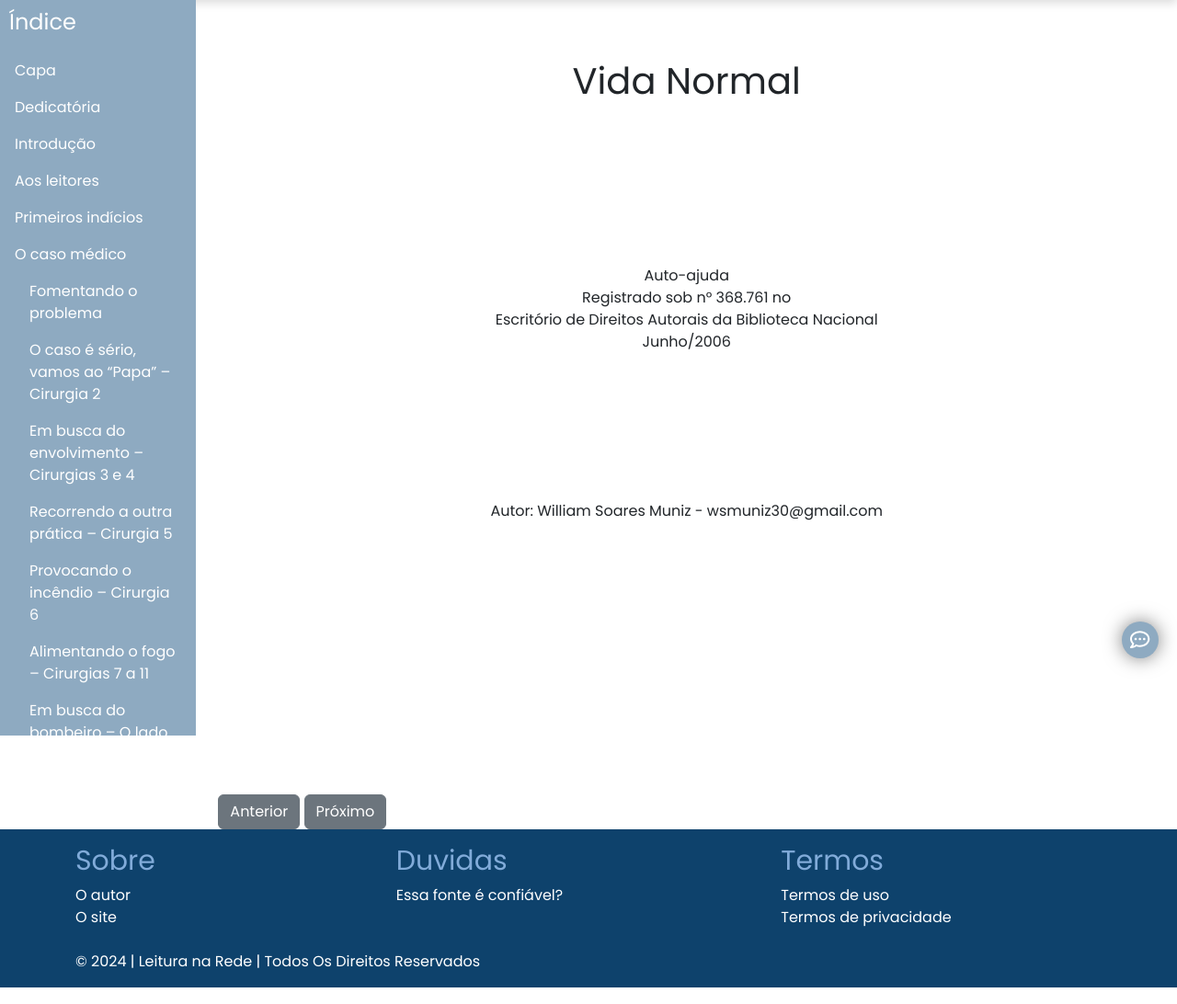
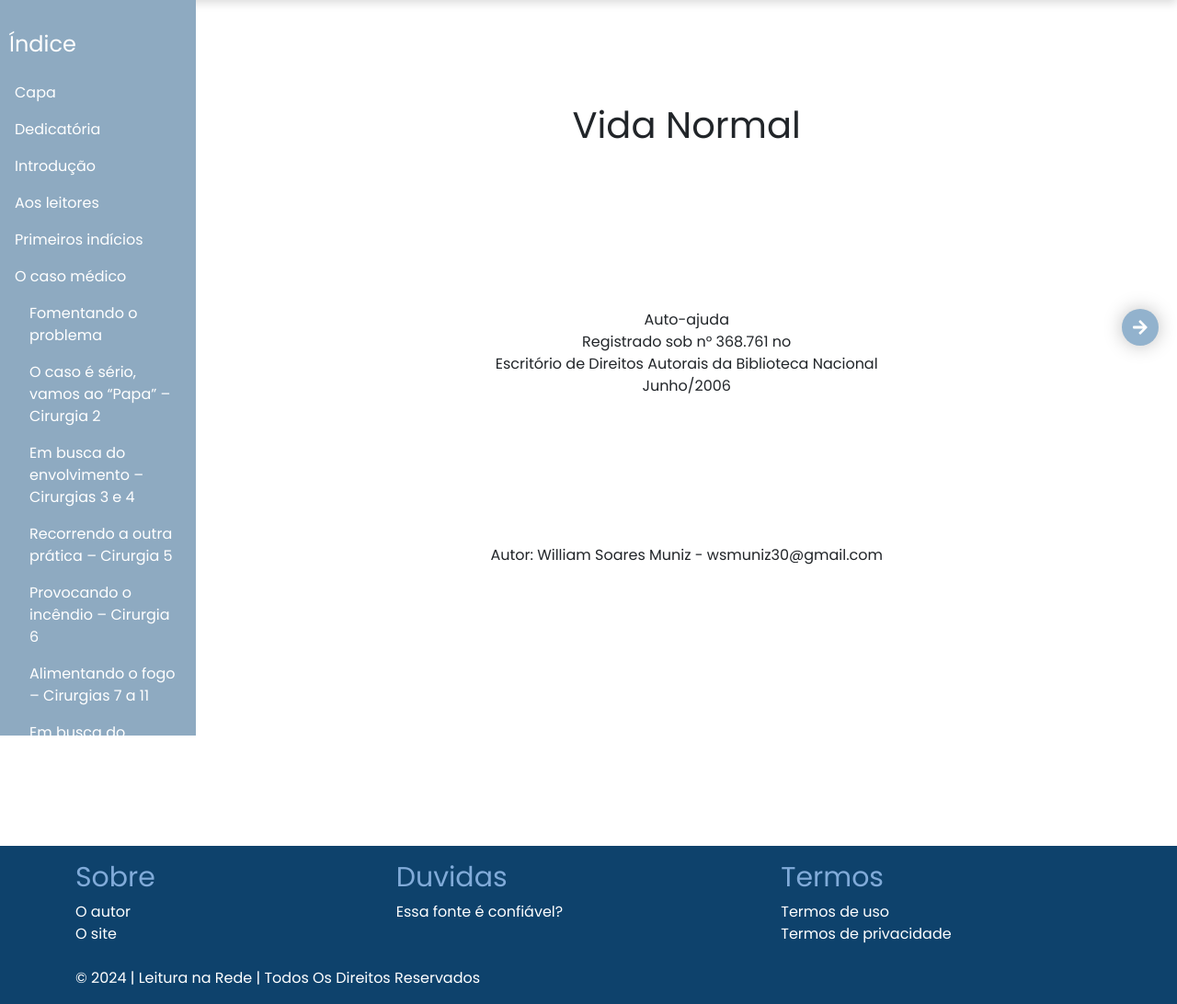
Before and after one commit to gafayad/leituranarede, a Django app: page /livros/ in a window 1280 px wide. Shown: the part 64-1156 px from the top of the page at 92% size. Run offline with Django 5.2, Linux system fonts and the light colour scheme.

Commit message:
Add files via upload

```diff
--- a/leituranarede/templates/base.html
+++ b/leituranarede/templates/base.html
@@ -81,9 +81,11 @@
 </header>
   {% endblock %}
 
+{% block botao %}
 <div id="caContato">
   <a href="/contato" id="caContato" alt="Ir ao topo da página" style="display: flex;"><i class="far fa-comment-dots fa-lg"></i></a>
 </div>
+{% endblock %}
 
 <main>
   {% block content %}
--- a/leituranarede/templates/base_dicas.html
+++ b/leituranarede/templates/base_dicas.html
@@ -23,11 +23,11 @@
                 <a class="nav-link {% if request.resolver_match.url_name == 'imprensa' %}active{% endif %}" aria-current="page" href="/imprensa">IMPRENSA</a>
               </li>
             </div>
-            <div class="links container-fluid">
+            <!-- <div class="links container-fluid">
               <li class="nav-item">
                 <a class="nav-link {% if request.resolver_match.url_name == 'testes' %}active{% endif %}" aria-current="page" href="/testes">Testes</a>
               </li>
-            </div>
+            </div> -->
             <div class="links container-fluid">
               <li class="nav-item">
                 <a class="nav-link {% if request.resolver_match.url_name == 'livros' %}active{% endif %}" href="/livros">LIVROS</a>
--- a/leituranarede/templates/cadastro.html
+++ b/leituranarede/templates/cadastro.html
@@ -11,6 +11,7 @@
 <!-- Cadastro -->
 <div class="cadastro">
   <h1>Cadastro:</h1>
+  <p style="color: red; font-weight: bold;"> Em desenvolvimento</p>
   <form id="cadastroForm">
     <div>
       <label for="nome" class="form-label">Nome completo:</label>
--- a/leituranarede/templates/entrar.html
+++ b/leituranarede/templates/entrar.html
@@ -11,6 +11,7 @@
 <!-- Entrar -->
 <section class="login container-fluid">
     <h1>Login:</h1>
+    <p style="color: red; font-weight: bold;"> Em desenvolvimento</p>
     <form id="loginForm">
   <div>
     <label for="email" class="form-label">Email:</label>
@@ -36,7 +37,8 @@
 
 <section class="beneficios">
     <div class="container-fluid">
-      <h2>Benefícios do Cadastro:</h2>
+      <h2>Benefícios:</h2>
+      <p style="color: red; font-weight: bold;"> Em desenvolvimento</p>
     </div>
 </section>
 {% endblock %}
--- a/leituranarede/templates/fale_conosco.html
+++ b/leituranarede/templates/fale_conosco.html
@@ -5,6 +5,10 @@
 {% endblock %}
 
 {% block title %}Contato{% endblock %}
+
+{% block botao %}
+
+{% endblock %}
 
 <!-- Main -->
 {% block content %}
--- a/leituranarede/templates/imprensa_resultados.html
+++ b/leituranarede/templates/imprensa_resultados.html
@@ -81,7 +81,7 @@
                 <select id="fonte" name="fonte" class="form-select" placeholder="Selecionar...">
                     <option value="Estadão"{% if form.fonte.value == "Estadão" %}selected{% endif %}>Estadão</option>
                     <option value="O Globo"{% if form.fonte.value == "O Globo" %}selected{% endif %}>O Globo</option>
-                    <option value="Folha de S. Paulo"{% if form.fonte.value == "Folha de S. Paulo" %}selected{% endif %}>Folha de S. Paulo</option>
+                    <!-- <option value="Folha de S. Paulo"{% if form.fonte.value == "Folha de S. Paulo" %}selected{% endif %}>Folha de S. Paulo</option> -->
                 </select>
             </div>
 
--- a/leituranarede/templates/livros.html
+++ b/leituranarede/templates/livros.html
@@ -7,12 +7,23 @@
 
 {% block title %}Livros{% endblock %}
 
+{% block botao %}
+<!-- Botão Anterior -->
+<div id="prev" class="nav-button">
+  <i class="fas fa-arrow-left"></i>
+</div>
+<!-- Botão Próximo -->
+<div id="next" class="nav-button">
+  <i class="fas fa-arrow-right"></i>
+</div>
+{% endblock %}
+
 {% block content %}
 <main>
-    <div class="indice row">
+    <div class="row">
         <!-- Barra lateral -->
         <nav id="sidebar" class="col-md-3 col-lg-2 d-md-block sidebar">
-            <div class="position-sticky">
+            <div class="position-sticky mt-4 mb-2">
               <h4 class="sidebar-heading">Índice</h4>
               <ul class="nav flex-column">
                   <li class="nav-item">
@@ -88,7 +99,7 @@
             </div>
     </nav>
         <!-- Livro -->
-        <div class="col-md-9 ms-sm-auto col-lg-10 px-md-4 content">
+        <div class="col-md-9 ms-sm-auto col-lg-10 px-md-4 mt-5 mb-2 content">
                 <section id="capa" class="section active">
                 <h1>Vida Normal</h1>
                 <br>
@@ -98,14 +109,14 @@
                 <br>
                 <br>
                 <br>
-                <p style="text-align: center">Auto-ajuda<br>Registrado sob n° 368.761 no<br>Escritório de Direitos Autorais da Biblioteca Nacional<br>Junho/2006</p>
+                <p>Auto-ajuda<br>Registrado sob n° 368.761 no<br>Escritório de Direitos Autorais da Biblioteca Nacional<br>Junho/2006</p>
                 <br>
                 <br>
                 <br>
                 <br>
                 <br>
                 <br>
-                <p style="text-align: center">Autor: William Soares Muniz - wsmuniz30@gmail.com</p>
+                <p>Autor: William Soares Muniz - wsmuniz30@gmail.com</p>
                 </section> <!-- Feito -->
 
                 <section id="dedicatoria" class="section">
@@ -116,10 +127,10 @@
 
                 <section id="introducao" class="section">
                 <h1>Vida Normal !!!</h1>
-                <p style="text-align: center">Dizem os médicos, denotando sucesso.</p>
-                <br>
-                <p style="text-align: center">E em muitas ocasiões, nem sucesso nem vida normal.</p>
-                <p style="text-align: center">Por que?</p>
+                <p>Dizem os médicos, denotando sucesso.</p>
+                <p>E em muitas ocasiões, nem sucesso nem vida normal.</p>
+                <p>Por que?</p>
+                <p style="color: red; font-size:0.8rem; font-weight: bold">*Atenção: conteúdo sensível com a imagem de cirurgia.</p>
                 </section> <!-- Feito -->
 
                 <section id="aos-leitores" class="section">
@@ -2383,12 +2394,8 @@
 
 
                 </section>
-
-              <div class="nav-buttons">
-                <button id="prev" class="btn btn-secondary">Anterior</button>
-                <button id="next" class="btn btn-secondary">Próximo</button>
-              </div>
         </div>
+
     </div>
 </main>
 {% endblock %}
```
Also changed, not shown: leituranarede/templates/home.html (+19 -2 lines).
